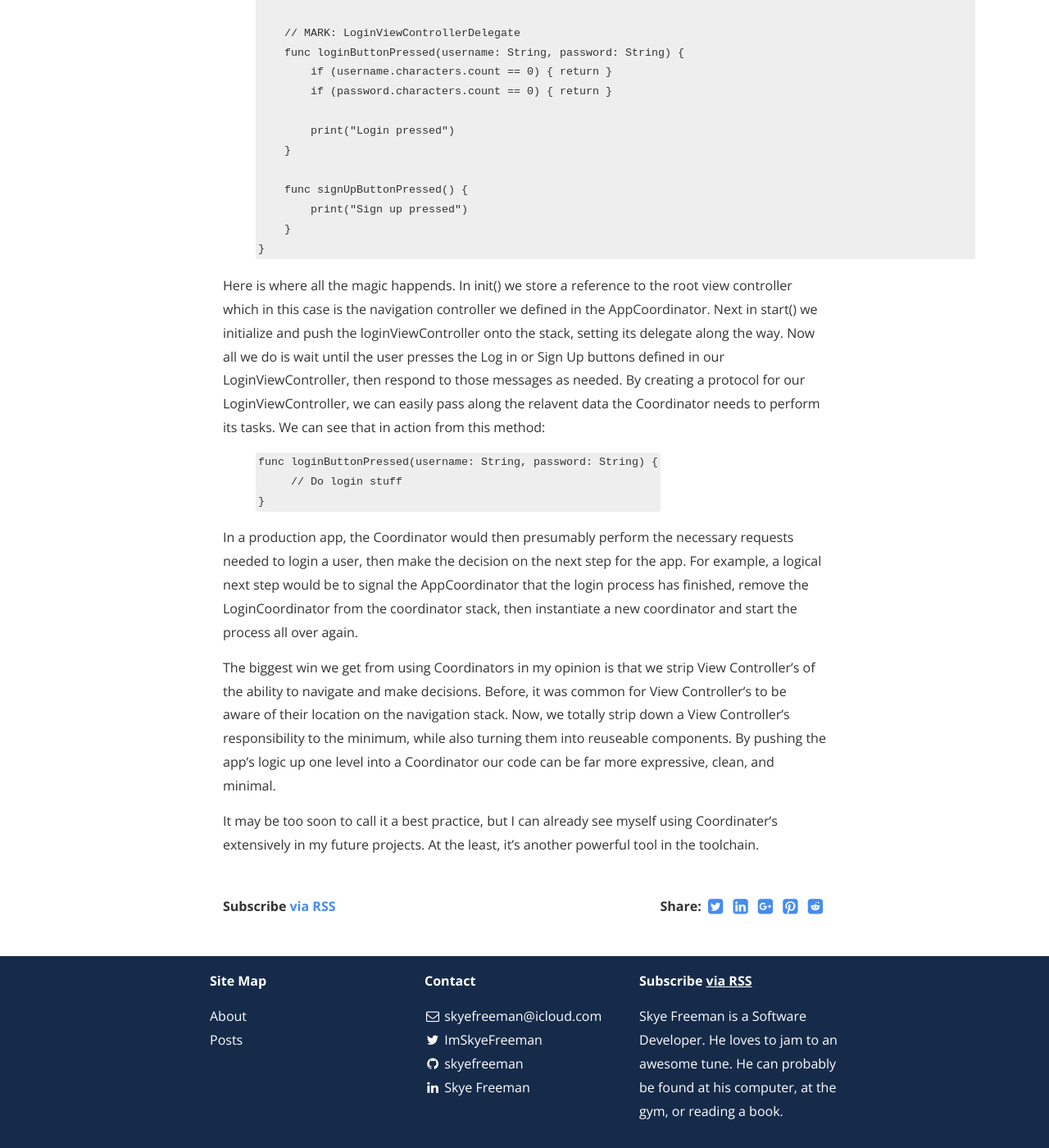
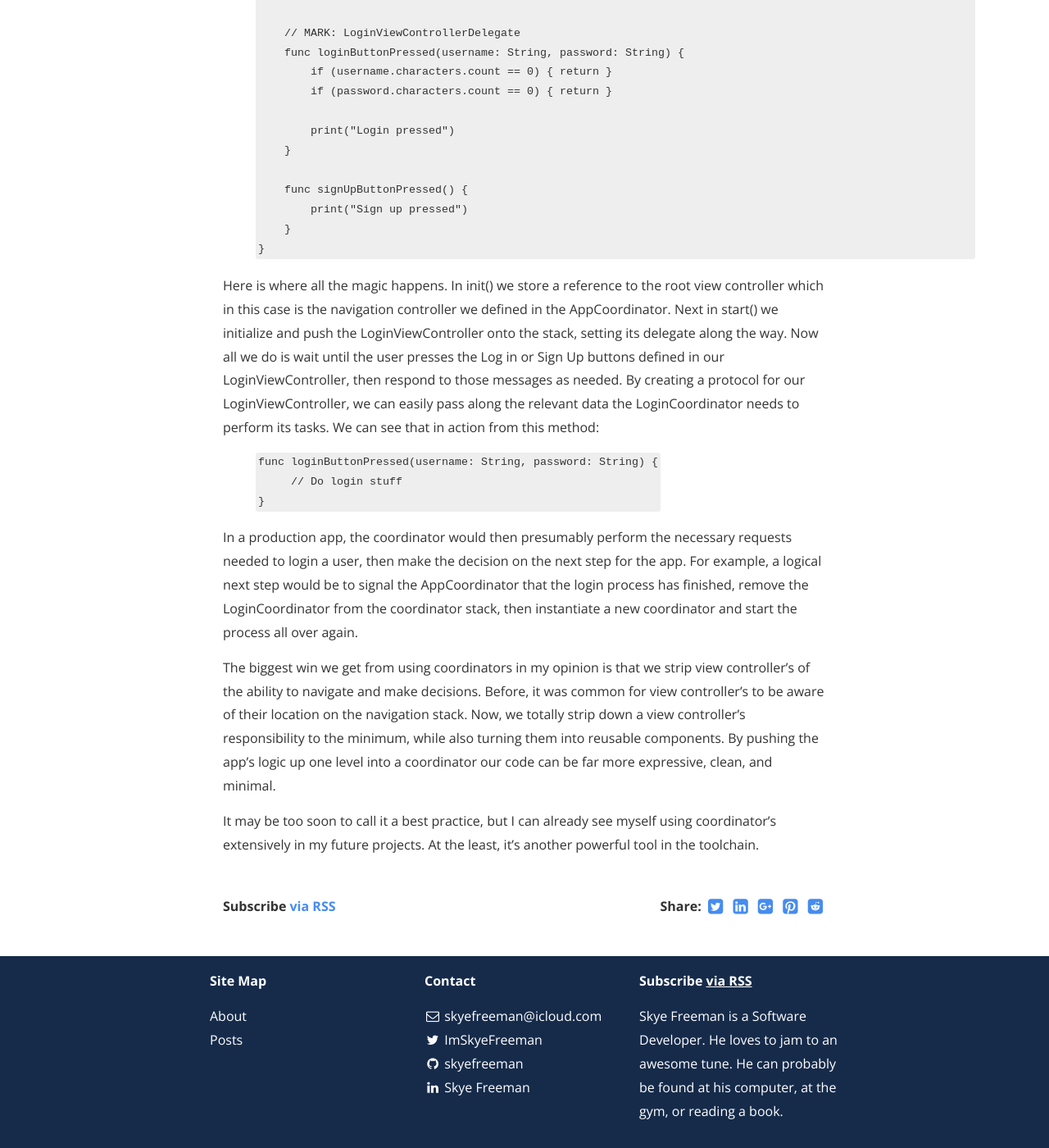
Before and after one commit to skyefreeman/skyefreeman.github.io, a Jekyll site: the page built from _posts/2016-02-23-playing_with_app_coordinators.markdown, in a window 1280 px wide and 1400 px high, scrolled down 2698 px. Shown: the whole window at 82% size. Built offline with Jekyll 4.4.1, drawn with Linux system fonts in a browser that asks for light colours; nearby versions of some CDN libraries; a style sheet for code colours, icons or effects is not loaded; some of the changed text lies outside the part shown.

Commit message:
Fixed grammer in coordinators

```diff
--- a/_posts/2016-02-23-playing_with_app_coordinators.markdown
+++ b/_posts/2016-02-23-playing_with_app_coordinators.markdown
@@ -6,19 +6,19 @@ author: Skye Freeman
 categories: Programming
 ---
 
-This past week I came across an interesting blog post by Soroush Khanlou introducing the idea of using Coordinators when building iOS apps.  I decided to take a crack at the concept by building out a small login/sign up workflow using coordinators to drive my app logic, in short, the experience was a revelation.
+This past week I came across an interesting talk post by [Soroush Khanlou][souroushLink] introducing the idea of using coordinators when building iOS apps.  I decided to take a crack at the concept by building out a small login/sign up workflow using coordinators to drive my app logic, in short, the experience was a revelation.
 
 To give a little back story, here's the idea behind coordinators:
 
 Coordinators drive the navigation and business facing logic of your app. They handle navigation between view controllers, and respond to input from those view controllers.  This sounds simple enough, but isn't this just moving code from one file to another?
 
-Essentially, yes.  But the benefits of doing this aren't immediately obvious.  Traditionally, view controllers have been the least reuseable parts of our apps.  In theory, a view controller should have one job, controlling the view.  In practice though, they tend to absorb functionality far beyond their scope. A few examples of what are 'beyond scope' are: model manipulation, navigation, triggering a web request etc... The iOS community has collectively come up with some great ways of decoupling view controllers in an attempt to combat 'Massive View Controller' syndrome.  But in my opinion, they are still doing too much.  What if View Controllers were just dumb objects like their Model and View comrads?
+Essentially, yes.  But the benefits of doing so aren't immediately obvious.  Traditionally, view controllers have been the least reusable parts of our apps.  In theory, a view controller should have one job, controlling the view.  In practice though, they tend to absorb functionality far beyond their scope. A few examples of what are 'beyond scope' are: model manipulation, navigation, triggering a web request etc... The iOS community has collectively come up with some [great ways][objcIOLink] of decoupling view controllers in an attempt to combat 'Massive View Controller' syndrome.  But in my opinion, they are still doing too much.  What if view controllers were just dumb objects like their model and view comrades?
 
 **Enter the Coordinator.**
 
-A Coordinator strips the View Controller of it's priveledges, allowing the View Controller to only lay out their subviews, and let the Coordinator know about user input. By adding a protocol to the View Controller, we can also be explicit about the interactions our Coordinator needs to respond to. Put simply, the Coordinator bosses around the View Controller.
+A coordinator strips the view controller of it's privileges, allowing the view controller to only lay out their subviews, and let the coordinator know about user input. By adding a protocol to the view controller, we can also be explicit about the interactions our coordinator responds to. Put simply, the coordinator bosses around the view controller.
 
-Let's walk through some examples.  Here's what an AppDelegate might look like when using a Coordinator:
+Let's walk through some examples.  Here's what an AppDelegate might look like when using a coordinator:
 
 {% highlight swift %}
 class AppDelegate: UIResponder, UIApplicationDelegate {
@@ -55,7 +55,7 @@ class AppCoordinator: LoginCoordinatorDelegate,HomeCoordinatorDelegate {
     }
 
     func start() {
-        let loginCoordinator = LoginCoordinator(navigationController: self.rootViewController)
+        let loginCoordinator = LoginCoordinator(navigationcontroller: self.rootViewController)
         self.childCoordinators.addObject(loginCoordinator)
 
         loginCoordinator.start()
@@ -95,7 +95,7 @@ class LoginCoordinator: LoginViewControllerDelegate {
 }
 {% endhighlight %}
 
-Here is where all the magic happends. In init() we store a reference to the root view controller which in this case is the navigation controller we defined in the AppCoordinator. Next in start() we initialize and push the loginViewController onto the stack, setting its delegate along the way.  Now all we do is wait until the user presses the Log in or Sign Up buttons defined in our LoginViewController, then respond to those messages as needed. By creating a protocol for our LoginViewController, we can easily pass along the relavent data the Coordinator needs to perform its tasks.  We can see that in action from this method:
+Here is where all the magic happens. In init() we store a reference to the root view controller which in this case is the navigation controller we defined in the AppCoordinator. Next in start() we initialize and push the LoginViewController onto the stack, setting its delegate along the way.  Now all we do is wait until the user presses the Log in or Sign Up buttons defined in our LoginViewController, then respond to those messages as needed. By creating a protocol for our LoginViewController, we can easily pass along the relevant data the LoginCoordinator needs to perform its tasks.  We can see that in action from this method:
 
 {% highlight swift %}
 func loginButtonPressed(username: String, password: String) {
@@ -103,8 +103,11 @@ func loginButtonPressed(username: String, password: String) {
 }
 {% endhighlight %}
 
-In a production app, the Coordinator would then presumably perform the necessary requests needed to login a user, then make the decision on the next step for the app.  For example, a logical next step would be to signal the AppCoordinator that the login process has finished, remove the LoginCoordinator from the coordinator stack, then instantiate a new coordinator and start the process all over again.
+In a production app, the coordinator would then presumably perform the necessary requests needed to login a user, then make the decision on the next step for the app.  For example, a logical next step would be to signal the AppCoordinator that the login process has finished, remove the LoginCoordinator from the coordinator stack, then instantiate a new coordinator and start the process all over again.
 
-The biggest win we get from using Coordinators in my opinion is that we strip View Controller's of the ability to navigate and make decisions.  Before, it was common for View Controller's to be aware of their location on the navigation stack. Now, we totally strip down a View Controller's responsibility to the minimum, while also turning them into reuseable components.  By pushing the app's logic up one level into a Coordinator our code can be far more expressive, clean, and minimal.
+The biggest win we get from using coordinators in my opinion is that we strip view controller's of the ability to navigate and make decisions.  Before, it was common for view controller's to be aware of their location on the navigation stack. Now, we totally strip down a view controller's responsibility to the minimum, while also turning them into reusable components.  By pushing the app's logic up one level into a coordinator our code can be far more expressive, clean, and minimal.
 
-It may be too soon to call it a best practice, but I can already see myself using Coordinater's extensively in my future projects. At the least, it's another powerful tool in the toolchain.
+It may be too soon to call it a best practice, but I can already see myself using coordinator's extensively in my future projects. At the least, it's another powerful tool in the toolchain.
+
+[souroushLink]: https://vimeo.com/144116310
+[objcIOLink]: https://www.objc.io/issues/1-view-controllers/
```
Also changed, not shown: other parts of _posts/2016-02-23-playing_with_app_coordinators.markdown (+6 -6 lines).
